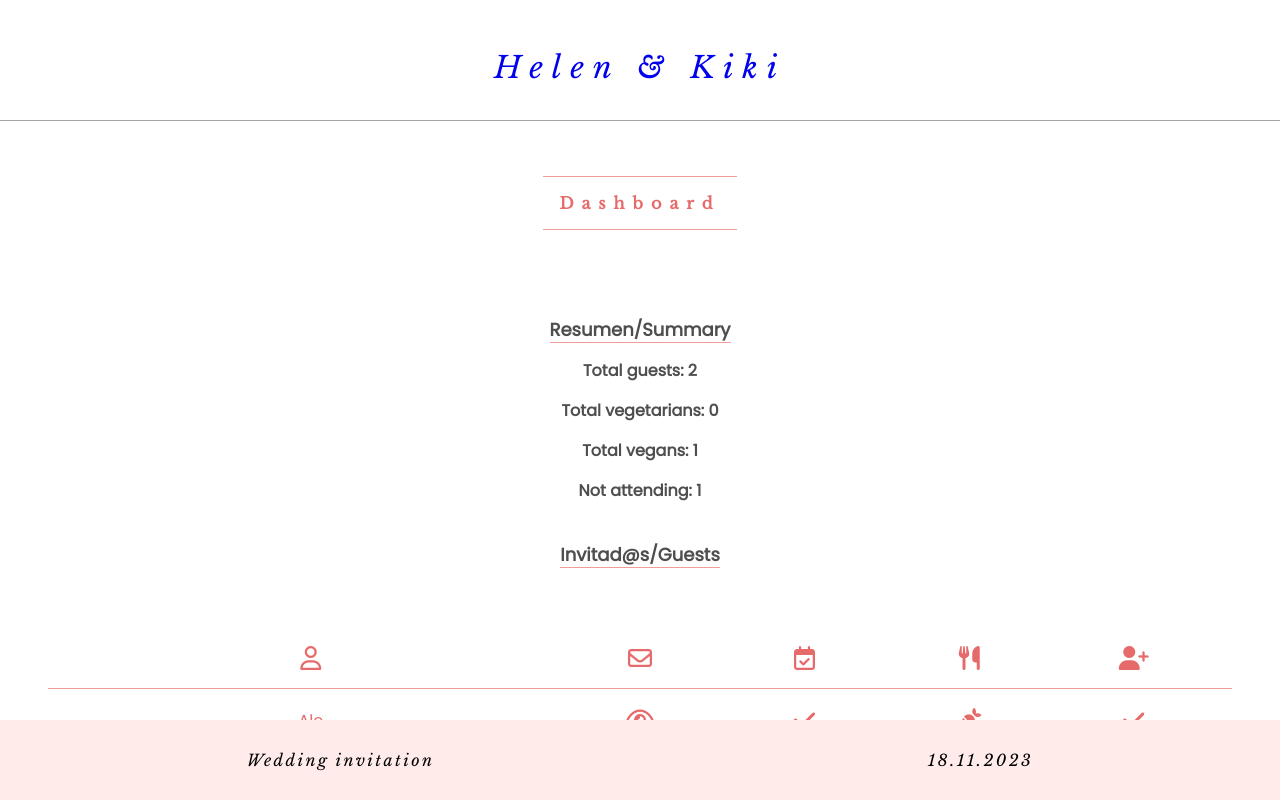
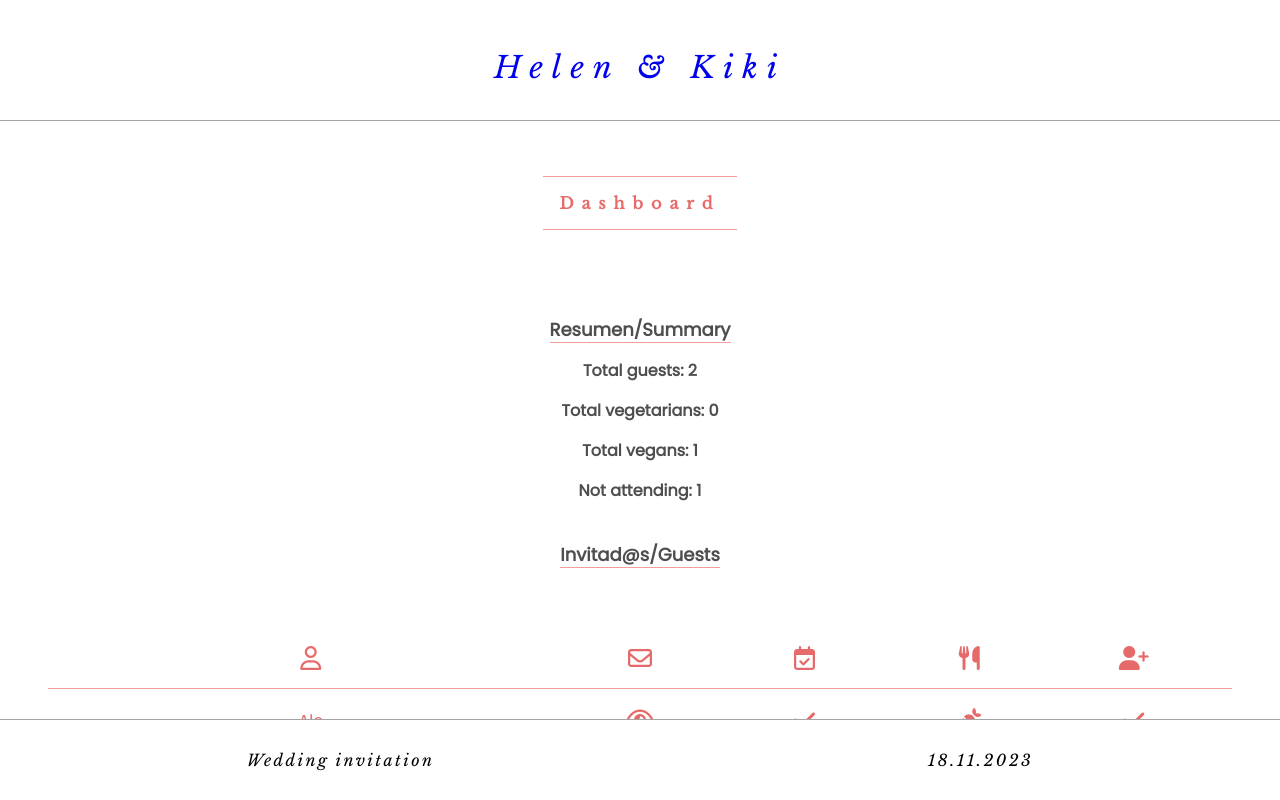
Before and after one commit to AAlejof/HeliKi, a React (Create React App) app in the folder client/: page /admin in a window 1280 px wide. Shown: the top 800 px of the page. Built offline with nearby package versions, Linux system fonts and the light colour scheme.

Commit message:
change desktop view footer style

```diff
--- a/client/src/components/Footer/Footer.module.css
+++ b/client/src/components/Footer/Footer.module.css
@@ -10,7 +10,8 @@
 	align-content: center;
 	height: 10vh;
 	width: 100vw;
-	background-color: #ffecea;
+	background-color: white;
+	border-top: solid 0.5px #a4a4a4;
 }
 
 .pFooterDiv {
--- a/client/src/components/Navbar/Navbar.module.css
+++ b/client/src/components/Navbar/Navbar.module.css
@@ -12,7 +12,7 @@
 	align-content: flex-end;
 	height: 15vh;
 	width: 100vw;
-	/* background-color: #ffecea; */
+	background-color: white;
 	border-bottom: solid 0.5px #a4a4a4;
 }
 
```
